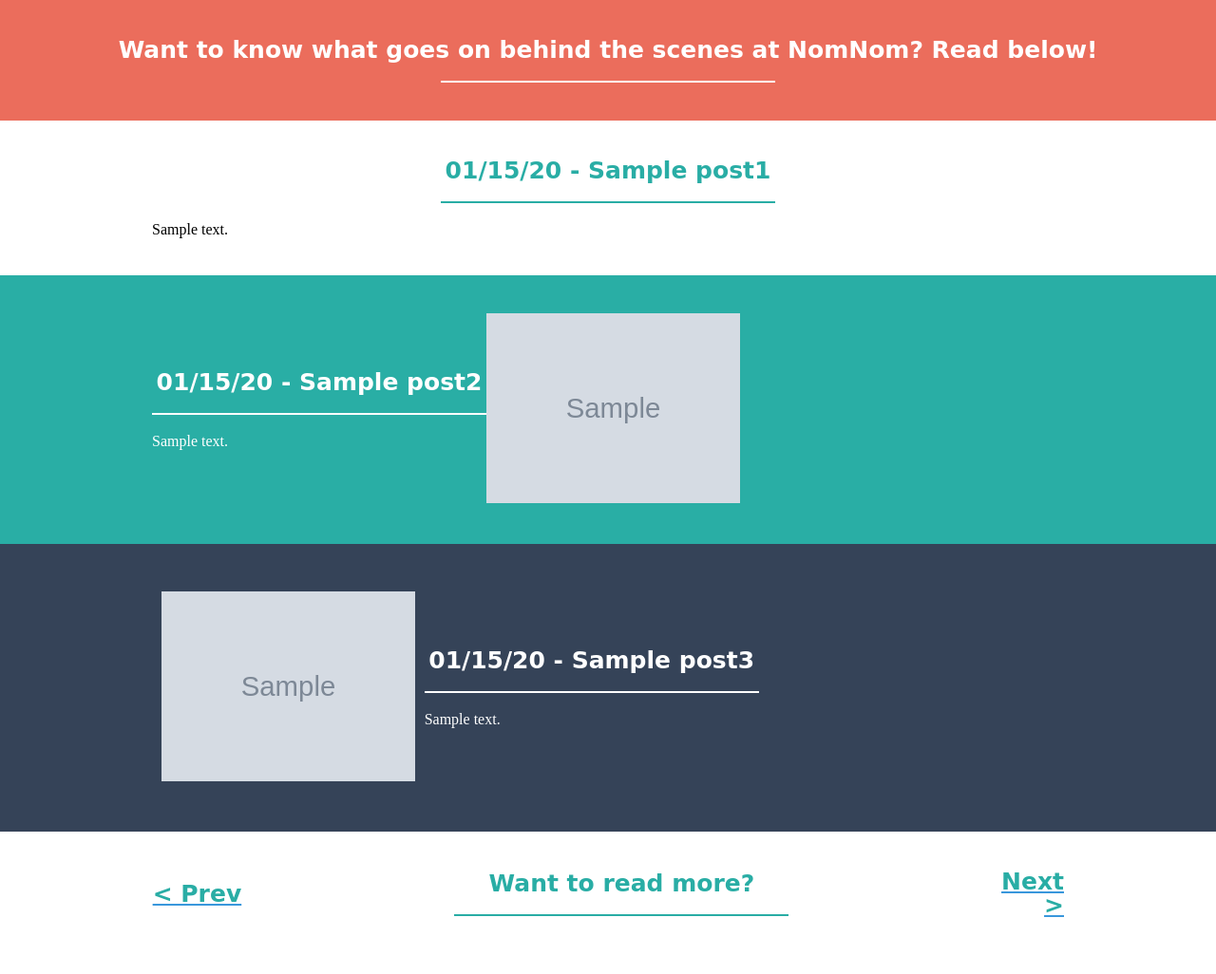
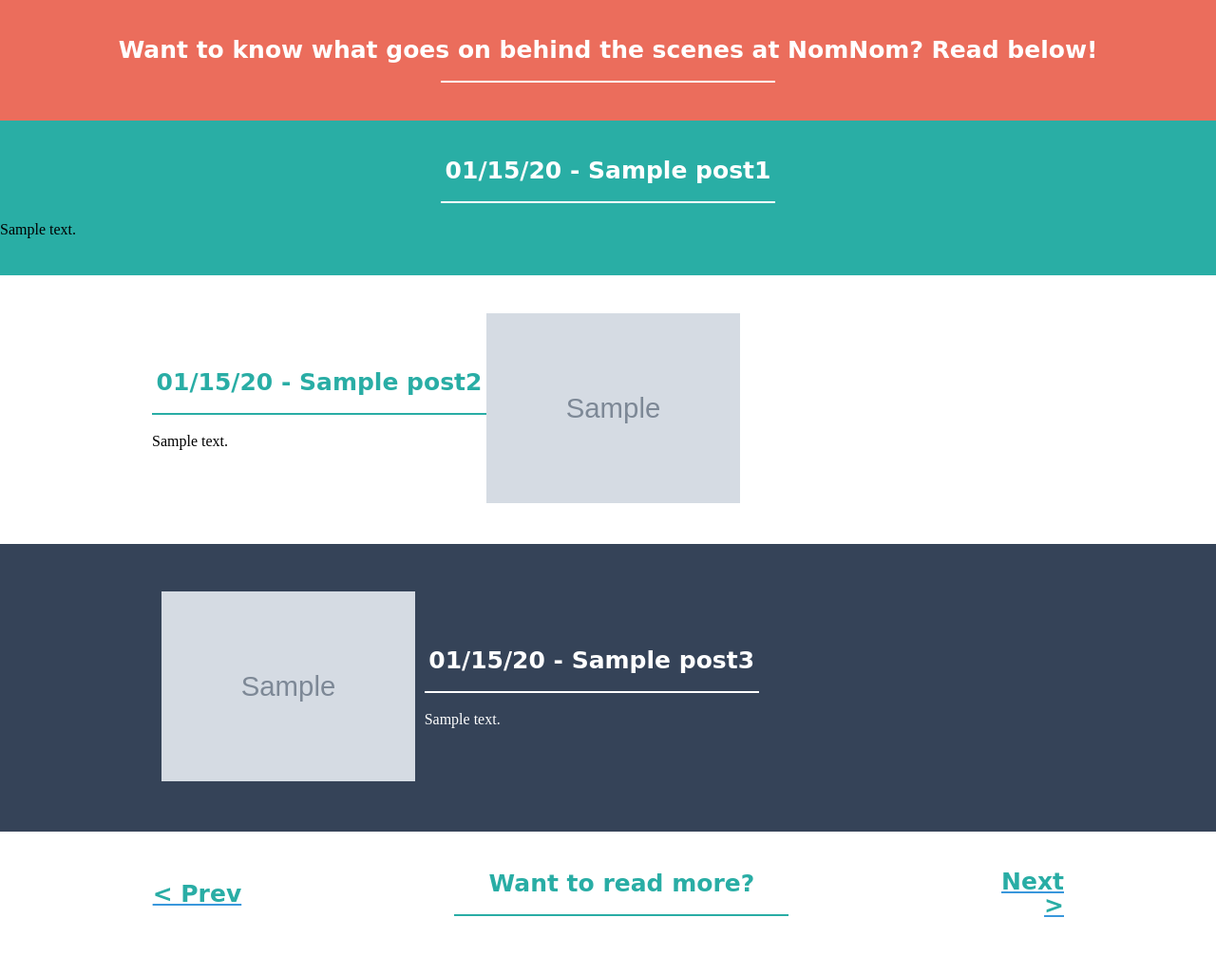
Before and after one commit to eson-schulz/nomnom-blog, a Django app: template templates/index.html in a window 1280 px wide. Shown: the part 60-1086 px from the top of the page at 95% size. Run offline with Django 3.2, Linux system fonts and the light colour scheme; the template is opened without the code that fills it: most values are stand-ins (such as "Sample title", 1, 10 or a date in 2020); grey boxes marked "Sample" are stand-in pictures; some libraries are stand-ins or nearby versions; some web fonts are replaced.

Commit message:
Updated colors to display better when there are only a few blog posts on the page.

```diff
--- a/templates/index.html
+++ b/templates/index.html
@@ -63,9 +63,9 @@
  	</div>
 
  	{% if post1 %}
- 	<div class="vertical_padding centered_container">
- 		<div class="header_row">
- 			<h3>{{ post1.creation_date|date:"m/d/y" }} - {{ post1.title }}</h3>
+ 	<div class="background_teal vertical_padding blog post">
+ 		<div class="header_row_dark">
+ 			<h3 >{{ post1.creation_date|date:"m/d/y" }} - {{ post1.title }}</h3>
  			<div></div>
 		</div>
  		{{ post1.content|safe }}
@@ -73,12 +73,12 @@
  	{% endif %}
 
  	{% if post2 %}
- 	<div class="background_teal vertical_padding blog post">
+ 	<div class="vertical_padding blog post">
  		<div class="centered_container">
 			<table>
 				<tbody><tr>
 					<td>
-						<div class="header_row_dark">
+						<div class="header_row">
 							<h3>{{ post2.creation_date|date:"m/d/y" }} - {{ post2.title }}</h3>
 							<div></div>
 						</div>
@@ -122,9 +122,11 @@
 		<table>
 			<tbody><tr>
 				<td width="10%">
+					<div>
 					{% if past_url %}
 						<a href="{{ past_url }}"><h3 id="prev">&lt; Prev</h3></a>
 					{% endif %}
+					</div>
 				</td>
 				<td width="85%">
 					<div class="header_row">
@@ -133,9 +135,11 @@
 					</div>
 				</td>
 				<td width="10%">
+					<div>
 					{% if next_url %}
 						<a href="{{ next_url }}"><h3 id="next">Next &gt;</h3></a>
 					{% endif %}
+					</div>
 				</td>
 			</tr>
 		</tbody></table>
```
